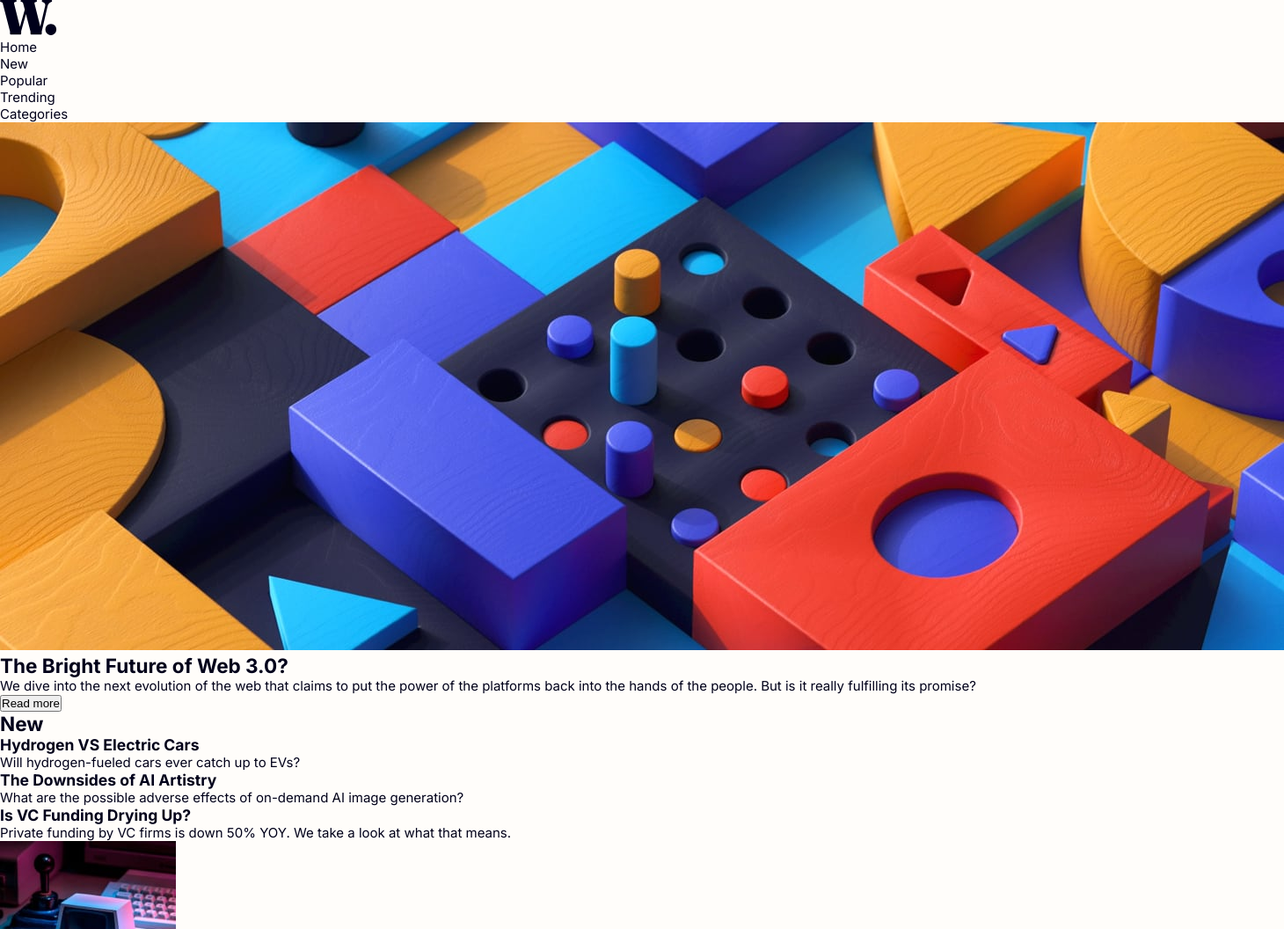
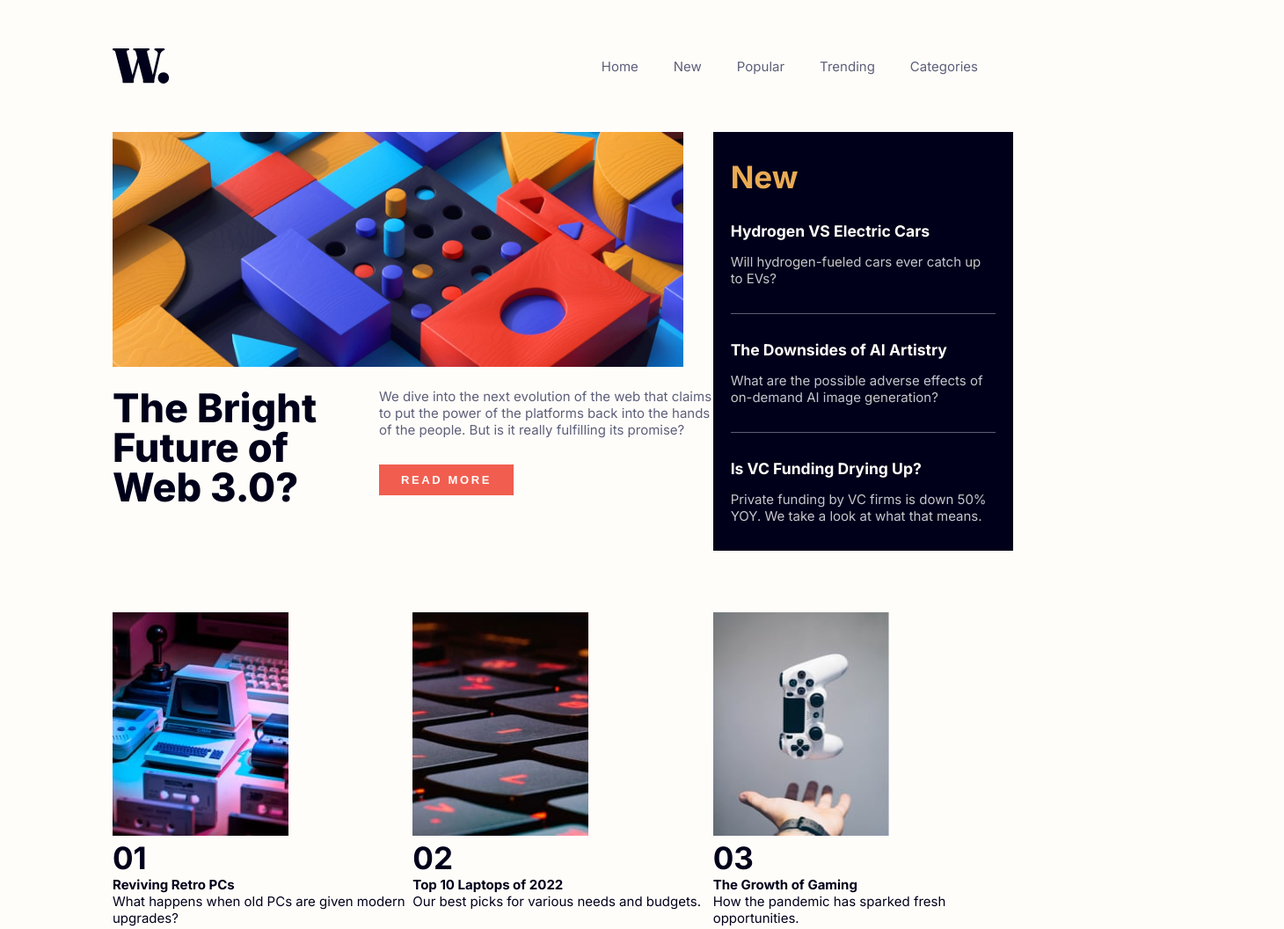
Before and after one commit to Raphico/news-homepage.github.io, a plain HTML site: page index.html in a window 1280 px wide. Shown: the top 1056 px of the page at 88% size, 1460 px wide, since content can reach past the window. Drawn offline with Linux system fonts and the light colour scheme.

Commit message:
added the body

```diff
--- a/index.html
+++ b/index.html
@@ -9,10 +9,10 @@
   </head>
   <body>
     <div class="container">
-      <nav>
+      <nav class="navbar flex">
         <img class="logo" src="/assets/images/logo.svg" alt="logo">
 
-        <ul>
+        <ul class="flex">
           <li>Home</li>
           <li>New</li>
           <li>Popular</li>
@@ -21,11 +21,11 @@
         </ul>
       </nav>
 
-      <section class="main-container">
+      <section class="main-container grid">
         <div class="web-3">
           <img src="/assets/images/image-web-3-desktop.jpg" alt="image-web-3">
 
-          <div class="content">
+          <div class="content grid">
             <h1>The Bright Future of Web 3.0?</h1>
 
             <div class="content-p">
@@ -34,7 +34,7 @@
                 But is it really fulfilling its promise?
               </p>
 
-              <button>Read more</button>
+              <button>READ MORE</button>
             </div>
           </div>
         </div>
@@ -65,7 +65,7 @@
         </div>
       </section>
 
-      <footer>
+      <footer class="grid">
         <div class="retro">
           <img src="/assets/images/image-retro-pcs.jpg" alt="retro-pcs">
           <h1>01</h1>
--- /dev/null
+++ b/styles/_utilities.scss
@@ -0,0 +1,22 @@
+ul
+{
+  list-style: none;
+}
+
+h1
+{
+  font-size: 35px;
+}
+
+.flex
+{
+  display: flex;
+  justify-content: space-between;
+  align-items: center;
+}
+
+.grid
+{
+  display: grid;
+  grid-template-columns: 2fr 1fr;
+}
--- a/styles/style.scss
+++ b/styles/style.scss
@@ -4,8 +4,10 @@ $soft-orange: hsl(35, 77%, 62%);
 $soft-red: hsl(5, 85%, 63%);
 $off-white: hsl(36, 100%, 99%);
 $grayish-blue: hsl(233, 8%, 79%);
-$dark-graying-blue: hsl(236, 13%, 42%);
+$dark-grayish-blue: hsl(236, 13%, 42%);
 $very-dark-blue: hsl(240, 100%, 5%);
+
+@import 'utilities';
 
 *
 {
@@ -21,3 +23,139 @@ body
   background-color: $off-white;
   color: $very-dark-blue;
 }
+
+.container
+{
+  width: 80%;
+  margin: auto;
+  max-width: 1100px;
+}
+
+.navbar
+{
+  height: 150px;
+
+  li
+  {
+    cursor: pointer;
+    margin-right: 40px;
+    color: $dark-grayish-blue;
+    transition: all 0.3s;
+
+    &:hover
+    {
+      color: $soft-red;
+    }
+  }
+}
+
+.main-container
+{
+  margin-bottom: 70px;
+
+  .web-3
+  {
+    img
+    {
+      width: 95%;
+    }
+
+    .content
+    {
+      max-width: 683px;
+      margin-top: 20px;
+
+      h1
+      {
+        font-weight: 800;
+        font-size: 3em;
+        line-height: 1em;
+      }
+
+      .content-p
+      {
+        p
+        {
+          color: $dark-grayish-blue;
+          margin-bottom: 30px;
+        }
+
+        button
+        {
+          cursor: pointer;
+          padding: 10px 25px;
+          border: 0;
+          border-radius: 0;
+          font-size: 13px;
+          background-color: $soft-red;
+          color: $off-white;
+          font-weight: 700;
+          letter-spacing: 0.2em;
+          transition: 0.3s;
+
+          &:hover
+          {
+            background-color: $very-dark-blue;
+          }
+
+          &:active
+          {
+            transform: scale(0.9);
+          }
+        }
+      }
+
+      &.grid
+      {
+        grid-template-columns: 2fr 3fr;
+        gap: 50px;
+      }
+    }
+  }
+
+  .sidebar
+  {
+    background-color: $very-dark-blue;
+    color: $off-white;
+    padding: 30px 20px;
+
+    h1
+    {
+      color: $soft-orange;
+      margin-bottom: 30px;
+    }
+
+    h3
+    {
+      cursor: pointer;
+      margin-bottom: 15px;
+      transition: all 0.3s;
+
+      &:hover
+      {
+        color: $soft-orange;
+      }
+    }
+
+    .bar
+    {
+      width: 100%;
+      background-color: $dark-grayish-blue;
+      height: 1px;
+      margin: 30px 0;
+    }
+
+    p
+    {
+      color: $grayish-blue;
+    }
+  }
+}
+
+footer
+{
+  &.grid
+  {
+    grid-template-columns: repeat(3, 1fr);
+  }
+}
```
Also changed, not shown: styles/style.css, 1 other file.
